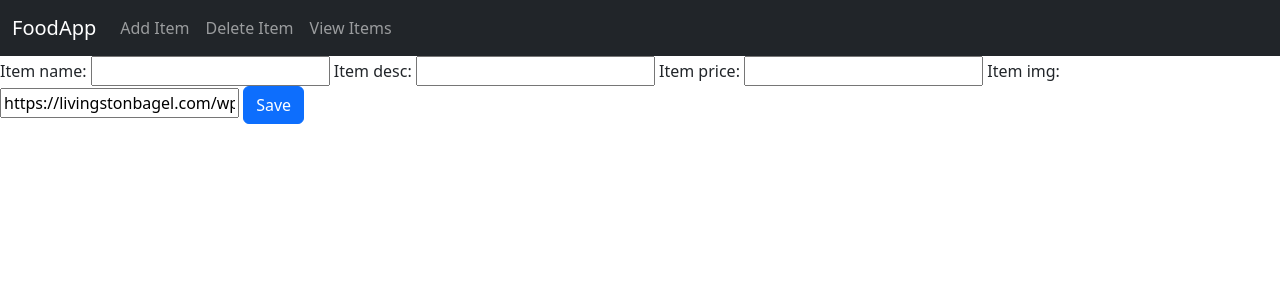
After one commit to THENHKHAN/Food-Menu-App-Using-Django, a Django app: page /food/add/ in a window 1280 px wide. The commit adds this page. Shown: the top 300 px of the page. Run offline with Django 4.2, Linux system fonts and the light colour scheme.

Commit message:
Form created using django form now Add item button is working and able to add item through form

```diff
--- /dev/null
+++ b/foodProj/food/forms.py
@@ -0,0 +1,15 @@
+
+from django import forms
+from .models import items
+class itemForm(forms.ModelForm):
+    class Meta:
+        # specify model to be used
+        model = items
+        # fields = "__all__"   # another way of getting all the fields that are in table
+         # specify fields to be used
+        fields = [
+            "item_name",
+            "item_desc",
+            "item_price",
+            "item_img",
+        ]
--- a/foodProj/food/templates/base.html
+++ b/foodProj/food/templates/base.html
@@ -27,7 +27,8 @@
                 <ul class="navbar-nav">
 
                     <li class="nav-item">
-                        <a class="nav-item nav-link" href="#">Add Item</a>
+                        <a class="nav-item nav-link" href="{% url 'food:create_item' %}">Add Item</a>
+                        <!--create_item means name varibale in urlpatterns in urls.py -->
                     </li>
                     <li class="nav-item">
                         <a class="nav-item nav-link" href="#">Delete Item</a>
--- a/foodProj/food/templates/index.html
+++ b/foodProj/food/templates/index.html
@@ -26,7 +26,8 @@
         <h6>${{ item.item_price }}</h6>
     </div>
     <div class="col-md-3">
-        <a href="/food/{{ item.id }}" class="btn btn-success">Details </a>
+        <!--           'appName:urlName(in urlPatterns)' extraPara -->
+        <a href="{% url 'food:detail' item.id %}" class="btn btn-success">Details </a>
         <!-- <button type="button" class="btn btn-success" href="/food/{{ item.id }}"> </button> -->
     </div>
 
@@ -44,7 +45,7 @@
             HERE 'detail' is the NAME of url presnent in food app urls.py detail-->
 <!-- </li> -->
 <!-- </ul> -->
-<!-- /food/{{ item.id }} :{{ item.id }}  is dynamic But whole is called hardcoded URL-->
+<!-- /food/{{ item.id }} -> {{ item.id }}  is dynamic But whole is called hardcoded URL-->
 
 
 
--- /dev/null
+++ b/foodProj/food/templates/item_form.html
@@ -0,0 +1,12 @@
+{% extends "./base.html" %}
+
+{% block body %}
+<form method="POST">
+
+    {% csrf_token %}
+
+    {{ form }} <!--comming from create_item function from views.py-->
+    <button type="submit" class="btn btn-primary">Save</button>
+
+</form>
+{% endblock body %}
--- a/foodProj/food/urls.py
+++ b/foodProj/food/urls.py
@@ -17,4 +17,6 @@ urlpatterns = [
 #
 #   /food/1 or 2 or 3 whatever id you have. The id will come dynamically/by user choic(either by URL box by user or through link). According to that item with of respective id display on detail view
     path('<int:item_id>',views.detail , name="detail" ),
+    # /food/add/    i.e. add item
+    path('add/',views.create_item , name="create_item" ),
 ]
--- a/foodProj/food/views.py
+++ b/foodProj/food/views.py
@@ -1,8 +1,10 @@
-from django.shortcuts import render
+from django.shortcuts import render , redirect
 from django.http import HttpResponse
 from django.template import loader
+# relative import of forms
 from .models import items # to retrieve the data that are present in model
 # Create your views here.
+from .forms import itemForm
 
 
 def index (request) :
@@ -43,3 +45,14 @@ def detail(request,item_id) :
 #we're going to get only that object whose id is primary key.
     # return HttpResponse(f"This is item no/id {item_id}")
     return render(request, './detail.html' , context)
+
+def create_item(request) :
+    form = itemForm (request.POST or None) # creating instance of itemForm class
+
+    # now let's check whether field are valid or not
+
+    if form.is_valid() :
+        form.save() # if valid then save the form
+        return redirect('food:homePage') # where you wanna redirect after saving the form. 'food:index' === to go to index view/router. index is the function above.
+
+    return render(request,'./item_form.html',{"form":form} ) # if form is not valid then render on item_form.html in templates
```
Also changed, not shown: foodProj/db.sqlite3.
